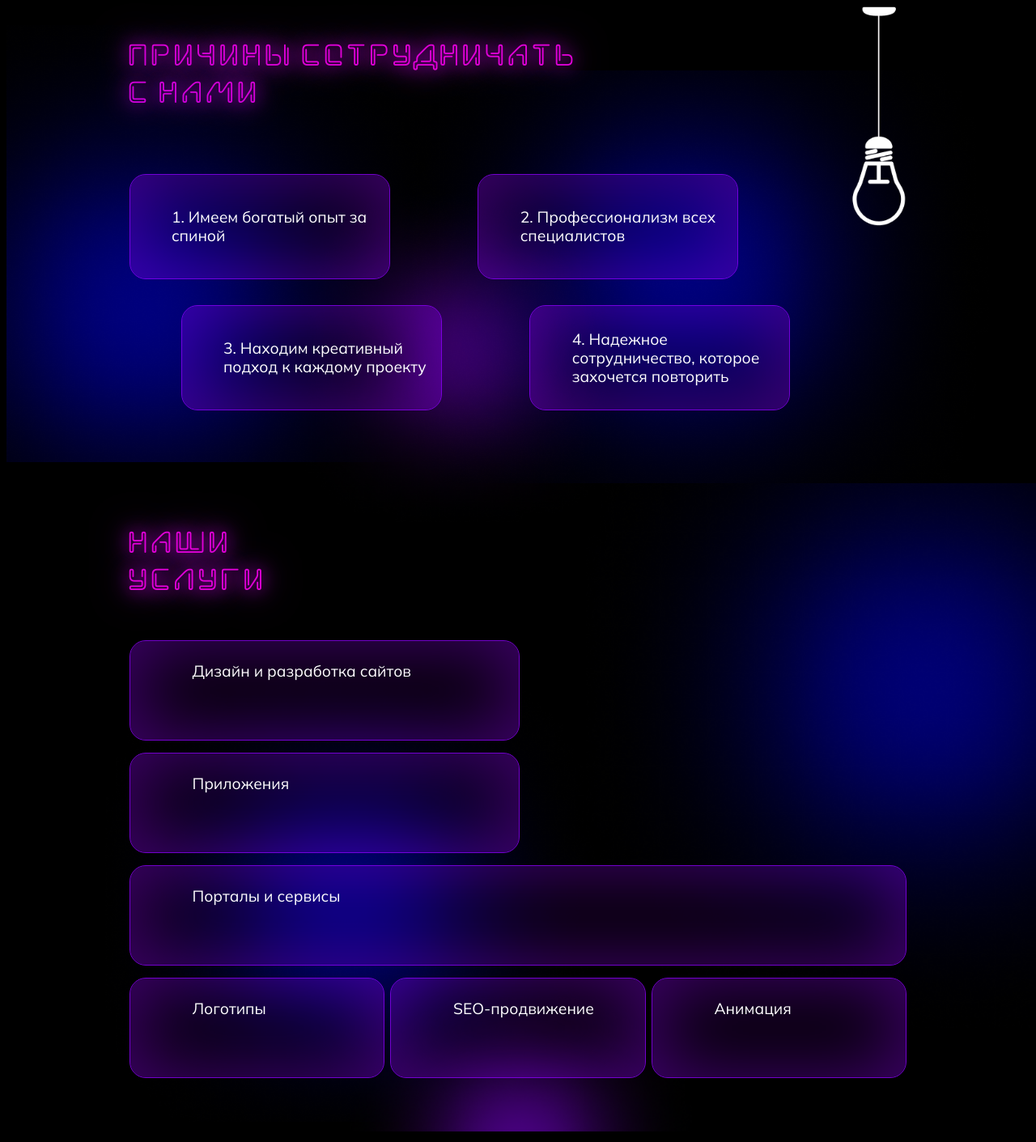
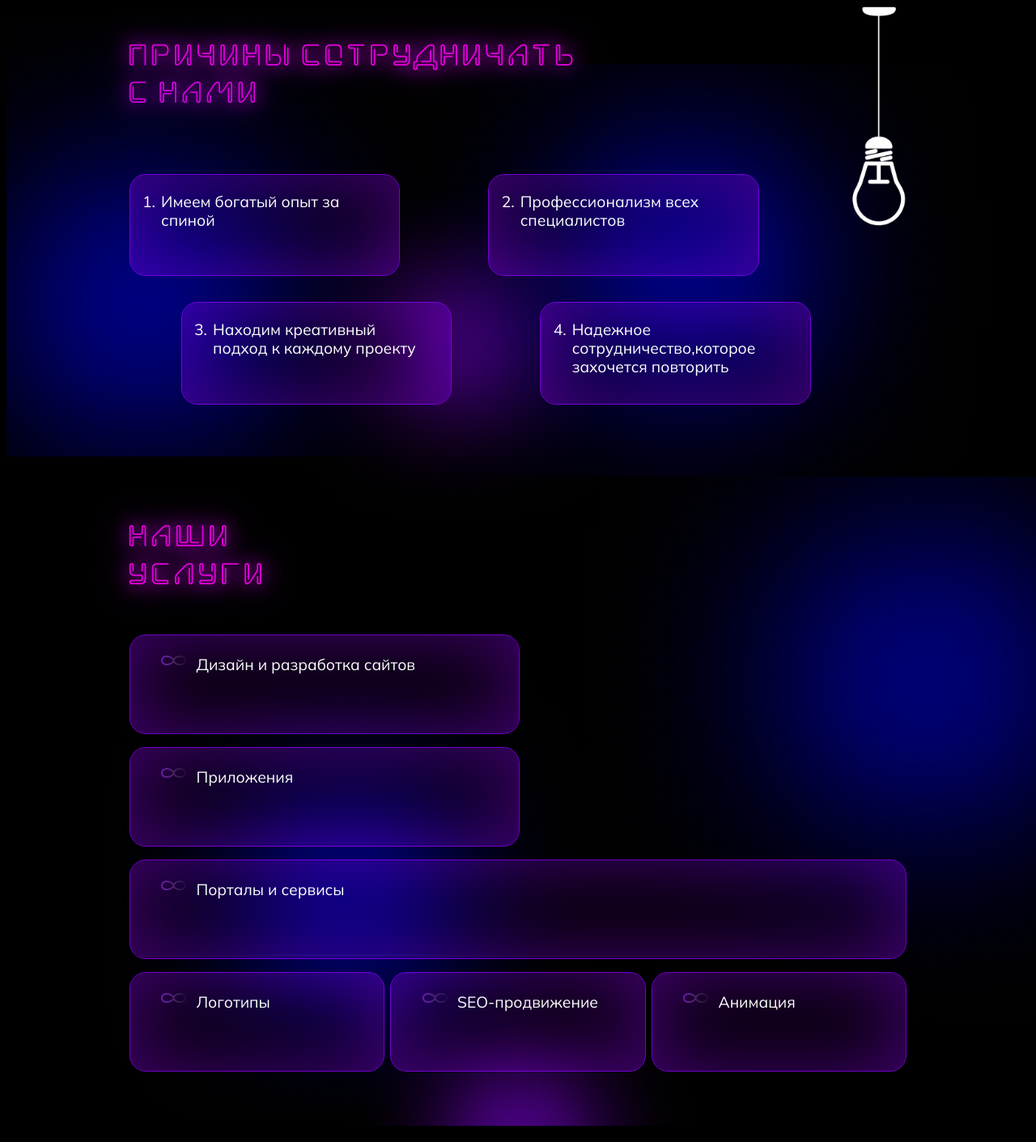
Before and after one commit to WebEvolutionApp/Front, a React (Vite) app: page / in a window 1280 px wide. Shown: the top 1411 px of the page at 81% size. Built offline with nearby package versions, Linux system fonts and the light colour scheme.

Commit message:
styles tuned

```diff
--- a/src/components/OurServices/OurServices.jsx
+++ b/src/components/OurServices/OurServices.jsx
@@ -4,6 +4,7 @@ import ellipseOne from "../../assets/images/Ellipse1.1.png";
 import ellipseTwo from "../../assets/images/Ellipse2.2.png";
 import ellipseThree from "../../assets/images/Ellipse3.3.png";
 import TextWindow from "../ui/TextWindow/TextWindow";
+import infinite from "../../assets/images/Infinite.png";
 
 export function OurServices() {
   return (
@@ -26,33 +27,39 @@ export function OurServices() {
       <div className={s.ourServices__content}>
         <div className={s.ourServices__title}>Наши услуги</div>
         <div className={s.ourServices__mainSection}>
+          <TextWindow customClassName={s.textWindow} width="31.5vw">
+            <img className={s.ourServices__logo} src={infinite} alt="icon" />
+            &nbsp;Дизайн и разработка сайтов
+          </TextWindow>
+          <TextWindow customClassName={s.textWindow} width="31.5vw">
+            <img className={s.ourServices__logo} src={infinite} alt="icon" />
+            &nbsp;Приложения
+          </TextWindow>
+          <TextWindow customClassName={s.textWindow} width="100%">
+            <img className={s.ourServices__logo} src={infinite} alt="icon" />
+            &nbsp;Порталы и сервисы
+          </TextWindow>
+          <TextWindow customClassName={s.textWindow} width="18.5vw">
+            <img className={s.ourServices__logo} src={infinite} alt="icon" />
+            &nbsp;Логотипы
+          </TextWindow>
+
           <TextWindow
-            windowText="Дизайн и разработка сайтов"
-            customClassName={s.textWindow}
-            width="31.5vw"
-          />
-          <TextWindow windowText="Приложения"
-          customClassName={s.textWindow}
-          width="31.5vw"
-          />
-          <TextWindow
-            windowText="Порталы и сервисы"
-            customClassName={s.textWindow}
-            width="100%"
-          />
-          <TextWindow windowText="Логотипы"
-          customClassName={s.textWindow}
-          width="18.5vw"
-          />
-          <TextWindow
-            windowText="SEO-продвижение"
             customClassName={s.textWindow}
             width="18.5vw"
-          />
-          <TextWindow windowText="Анимация"
-          customClassName={s.textWindow}
-          width="18.5vw"
-          />
+          >
+            <img className={s.ourServices__logo} src={infinite} alt="icon" />
+            &nbsp;SEO-продвижение
+            </TextWindow>
+            <TextWindow
+            customClassName={s.textWindow}
+            width="18.5vw"
+          >
+            <img className={s.ourServices__logo} src={infinite} alt="icon" />
+            &nbsp;Анимация
+            </TextWindow>
+
+
         </div>
       </div>
     </div>
--- a/src/components/OurServices/styles.module.scss
+++ b/src/components/OurServices/styles.module.scss
@@ -55,8 +55,16 @@
 }
 
 .textWindow {
+    position: relative;
     height: 7.5vw;
     margin-bottom: 1.2vw;
     padding-top: 2vw;
     padding-left: 6vw;
 }
+
+.ourServices__logo {
+    position: absolute;
+    top: 2vw;
+    left: 3vw;
+
+}
--- a/src/components/ReasonsToWorkWithUs/ReasonsToWorkWithUs.jsx
+++ b/src/components/ReasonsToWorkWithUs/ReasonsToWorkWithUs.jsx
@@ -28,21 +28,25 @@ function ReasonsToWorkWithUs() {
           <div className={s.reasonsToWorkWithUs__mainSection__title}>Причины сотрудничать с нами</div>
           <div className={s.reasonsToWorkWithUs__mainSection__reasons}>
             <TextWindow
-              windowText="1. Имеем богатый опыт за спиной"
               customClassName={s.textWindow}
-            />
-            <TextWindow
-              windowText="2. Профессионализм всех специалистов"
+            > <div className={s.numberWindow}>1.</div>
+                Имеем богатый опыт за спиной
+                 </TextWindow>
+                 <TextWindow
               customClassName={s.textWindow}
-            />
-            <TextWindow
-              windowText="3. Находим креативный подход к каждому проекту"
+            > <div className={s.numberWindow}>2.</div>
+                Профессионализм всех специалистов
+                 </TextWindow>
+                 <TextWindow
               customClassName={s.textWindow}
-            />
-            <TextWindow
-              windowText="4. Надежное сотрудничество, которое захочется повторить"
+            > <div className={s.numberWindow}>3.</div>
+                Находим креативный подход к каждому проекту
+                 </TextWindow>
+                 <TextWindow
               customClassName={s.textWindow}
-            />
+            > <div className={s.numberWindow}>4.</div>
+                Надежное сотрудничество,которое захочется повторить
+                 </TextWindow>
           </div>
         </div>
         <div className={s.reasonsToWorkWithUs__animation}>
--- a/src/components/ReasonsToWorkWithUs/styles.module.scss
+++ b/src/components/ReasonsToWorkWithUs/styles.module.scss
@@ -68,17 +68,25 @@
   }
 
   .textWindow {
+    position: relative;
     margin-right: 6vw;
     width: 21vw;
-    height: 10vw;
+    height: 8vw;
     display: flex;
     justify-content: center;
-    align-items: center;
-    padding-left: 4vw;
+    padding-top: 1.7vw;
+    padding-left: 3vw;
+    padding-right: 2vw;
   }
 
   .textWindow:nth-child(4) {
     margin-right: 0;
+   }
+
+   .numberWindow {
+    position: absolute;
+    top: 1.7vw;
+    left: 1.2vw;
    }
 
   @keyframes swing {
--- a/src/components/ui/TextWindow/TextWindow.jsx
+++ b/src/components/ui/TextWindow/TextWindow.jsx
@@ -2,14 +2,14 @@ import React from 'react';
 import s from './styles.module.scss';
 import classNames from 'classnames';
 
-const TextWindow = ({ onHover, windowText, customClassName, width }) => {
+const TextWindow = ({ onHover, children, customClassName, width }) => {
   return (
     <div
       className={classNames(s.custom__textWindow, customClassName)}
       onMouseOver={onHover}
       style={{ width }}
     >
-      {windowText}
+      {children}
     </div>
   );
 };
```
